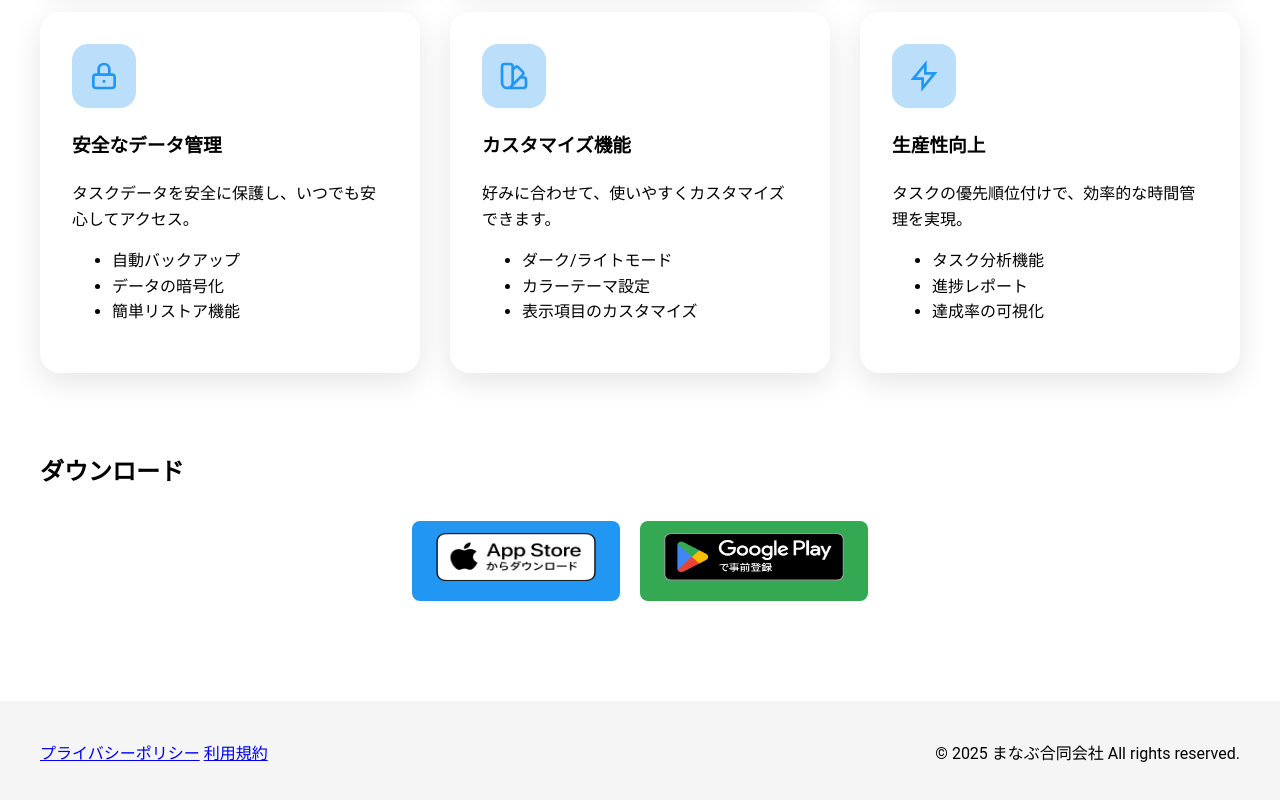
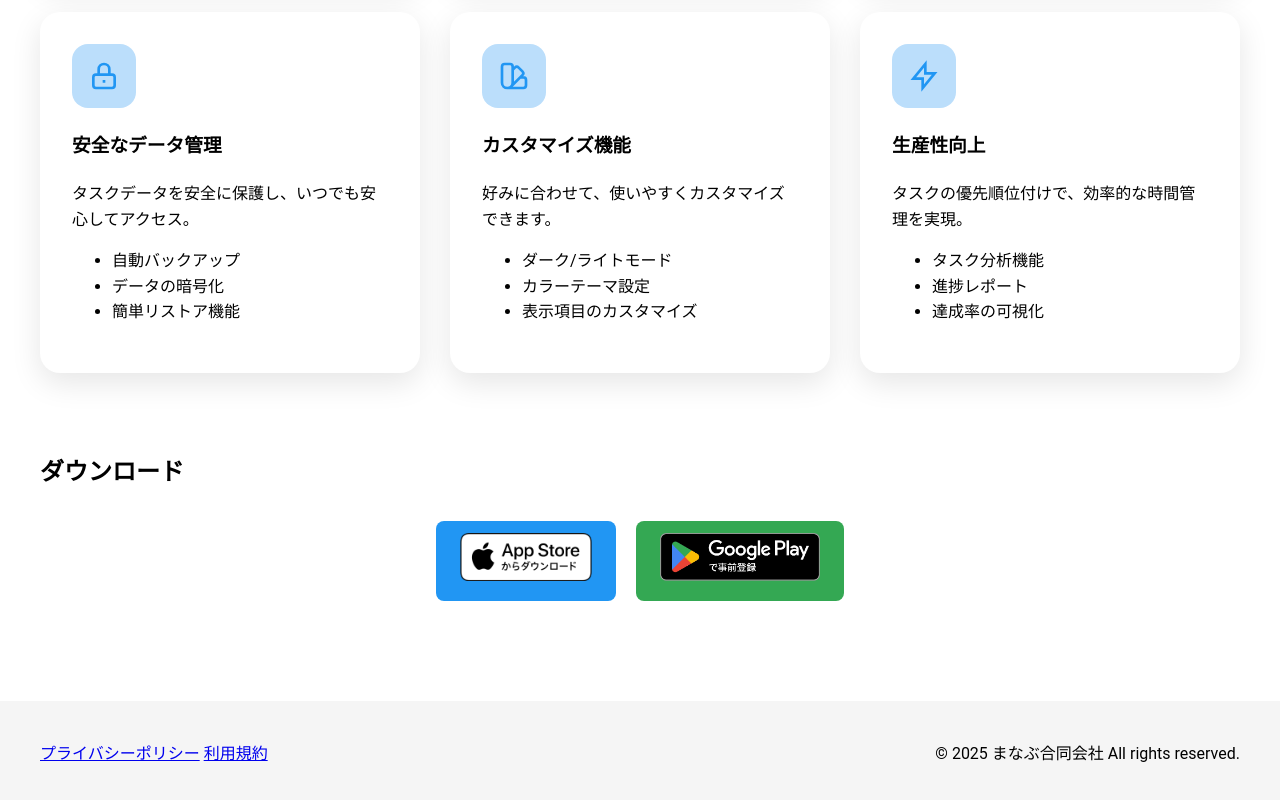
Before and after one commit to manabu55/manabu55.github.io, a plain HTML site: page index.html in a window 1280 px wide. Shown: the part 1774-2574 px from the top of the page. Drawn offline with Linux system fonts and the light colour scheme.

Commit message:
update index.html

```diff
--- a/index.html
+++ b/index.html
@@ -187,10 +187,10 @@
                 <h2>ダウンロード</h2>
                 <div class="download-buttons" role="group" aria-label="アプリストアからダウンロード">
                     <a href="#" class="app-store-button" role="button" aria-label="App Storeからダウンロード">
-                        <img src="images/app-store-badge.png" alt="Download on the App Store" width="160" height="48">
+                        <img src="images/app-store-badge.png" alt="Download on the App Store" height="48">
                     </a>
                     <a href="#" class="play-store-button" role="button" aria-label="Google Playからダウンロード">
-                        <img src="images/google-play-badge.png" alt="Get it on Google Play" width="180" height="48">
+                        <img src="images/google-play-badge.png" alt="Get it on Google Play" height="48">
                     </a>
                 </div>
             </div>
```
